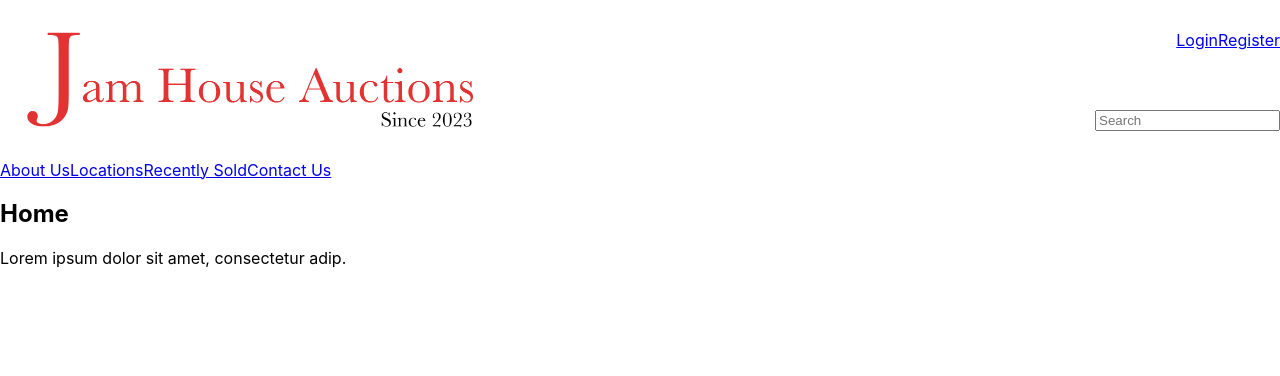
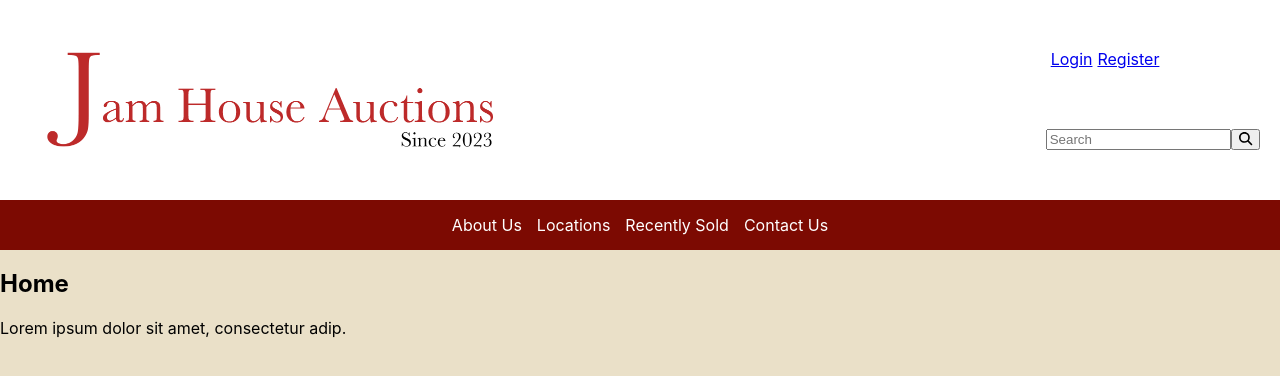
Before and after one commit to GeorgeWhittington/auction-website, a React (Create React App) app in the folder jamhouse-react/: page / in a window 1280 px wide. Shown: the top 376 px of the page. Built offline with nearby package versions, Linux system fonts and the light colour scheme.

Commit message:
Added fontawesome, moved login menu into component, began styling page

```diff
--- /dev/null
+++ b/jamhouse-react/babel-plugin-macros.config.js
@@ -0,0 +1,5 @@
+module.exports = {
+  'fontawesome-svg-core': {
+    'license': 'free'
+  }
+}
--- a/jamhouse-react/package.json
+++ b/jamhouse-react/package.json
@@ -3,9 +3,14 @@
   "version": "0.1.0",
   "private": true,
   "dependencies": {
+    "@fortawesome/fontawesome-svg-core": "^6.4.0",
+    "@fortawesome/free-regular-svg-icons": "^6.4.0",
+    "@fortawesome/free-solid-svg-icons": "^6.4.0",
+    "@fortawesome/react-fontawesome": "^0.2.0",
     "@testing-library/jest-dom": "^5.16.5",
     "@testing-library/react": "^13.4.0",
     "@testing-library/user-event": "^13.5.0",
+    "babel-plugin-macros": "^3.1.0",
     "history": "^5.3.0",
     "react": "^18.2.0",
     "react-dom": "^18.2.0",
--- a/jamhouse-react/src/App.css
+++ b/jamhouse-react/src/App.css
@@ -3,28 +3,72 @@
     flex-direction: column;
 }
 
+#content {
+    background-color: #eae0c8;
+    min-height: 1000px; /* TODO: Remove once there's actual content to fill the pages*/
+}
+
+/* --- Header --- */
+
 #upper-header {
-    display: grid;
-    grid-template-rows: 1fr 1fr;
-    grid-template-columns: 1fr 1fr;
-    grid-template-areas:
-        "logo login"
-        "logo search";
+    display: flex;
+    flex-direction: row;
+    justify-content: space-between;
+    margin: 20px;
 }
 
 #logo {
-    grid-area: logo;
     max-width: 500px;
 }
 
-#login-options {
-    grid-area: login;
-    justify-self: end;
-    align-self: center;
+#header-right {
+    display: flex;
+    flex-direction: column;
+    justify-content: space-around;
+    align-items: right;
 }
 
-#search-box {
-    grid-area: search;
-    justify-self: end;
-    align-self: center;
+#login-options > a {
+    margin-left: 5px;
 }
+
+nav#lower-header {
+    display: flex;
+    flex-direction: row;
+    justify-content: center;
+    background-color: #7C0A02;
+    padding: 15px 0;
+}
+
+nav#lower-header > a:not(:first-child) {
+    margin-left: 15px;
+}
+
+nav#lower-header > a {
+    color: white;
+    text-decoration: none;
+}
+
+nav#lower-header > a:hover {
+    text-decoration: underline;
+}
+
+@media (max-width: 750px) {
+    /* --- Header --- */
+    #upper-header {
+        flex-direction: column;
+    }
+
+    #search-box {
+        margin-top: 10px;
+    }
+
+    #logo {
+        max-width: none;
+        width: 100%;
+    }
+
+    #login-options, #search-box {
+        align-self: center;
+    }
+}
--- a/jamhouse-react/src/App.js
+++ b/jamhouse-react/src/App.js
@@ -1,4 +1,7 @@
 import { BrowserRouter as Router, Routes, Route, Link } from "react-router-dom";
+import { FontAwesomeIcon } from "@fortawesome/react-fontawesome"
+import { icon } from "@fortawesome/fontawesome-svg-core/import.macro"
+import { faMagnifyingGlass } from "@fortawesome/free-solid-svg-icons";
 import "./App.css";
 
 import Home from "./components/Home";
@@ -6,19 +9,34 @@ import Search from "./components/Search";
 import Item from "./components/Item";
 import Set from "./components/Set";
 
+function LoginLogoutRegister({ username }) {
+  if (username !== null) {
+    var options = <><a href="#">Welcome {username}!</a><a href="#">Logout</a></>;
+  } else {
+    var options = <><a href="#">Login</a><a href="#">Register</a></>;
+  }
+
+  return (
+    <div id="login-options">
+      {options}
+    </div>
+  )
+}
+
 function App() {
+  let username = null;
+
   return (
     <Router>
       <header>
         <div id="upper-header">
           <img id="logo" src="./jam-house-logo.png"/>
-          <div id="login-options">
-            {/* Split the login/register vs welcome {username}!/logout section into a component */}
-            <a href="#">Login</a>
-            <a href="#">Register</a>
-          </div>
+          <div id="header-right">
+            <LoginLogoutRegister username={username} />
             <div id="search-box">
               <input type="text" placeholder="Search"></input>
+              <button><FontAwesomeIcon icon={faMagnifyingGlass} /></button>
+            </div>
           </div>
         </div>
         <nav id="lower-header">
@@ -31,7 +49,7 @@ function App() {
           <Link to="/search">Search</Link> */}
         </nav>
       </header>
-
+      <div id="content">
         <Routes>
           <Route path="/" element={<Home />} />
           <Route path="/search" element={<Search />} />
@@ -46,6 +64,7 @@ function App() {
           - View Repository
           */}
         </Routes>
+      </div>
     </Router>
   );
 }
```
Also changed, not shown: jamhouse-react/public/jam-house-logo.png, 1 other file (tests, documents, lock files or other folders). Lines whose indentation alone changed are shown as unchanged.
